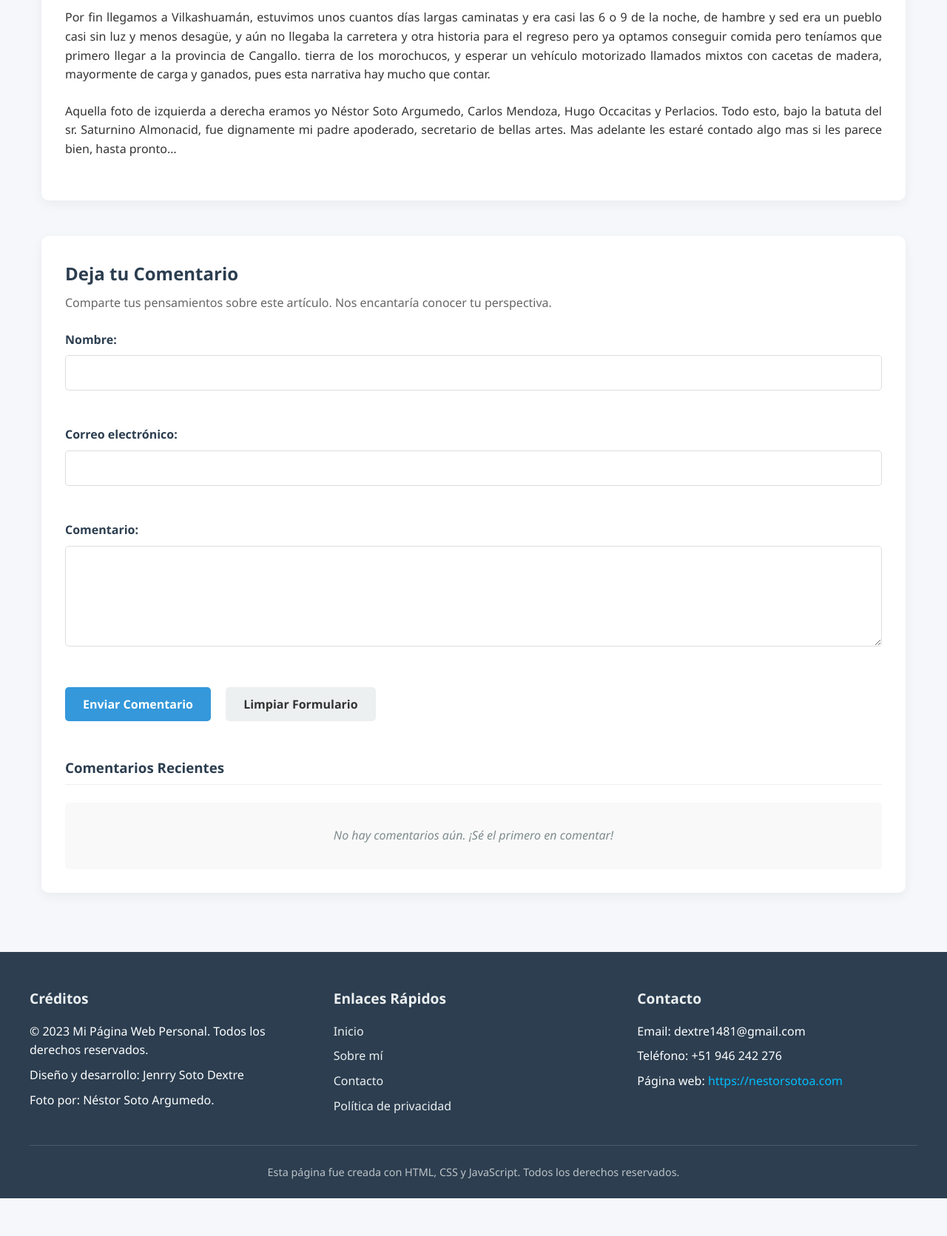
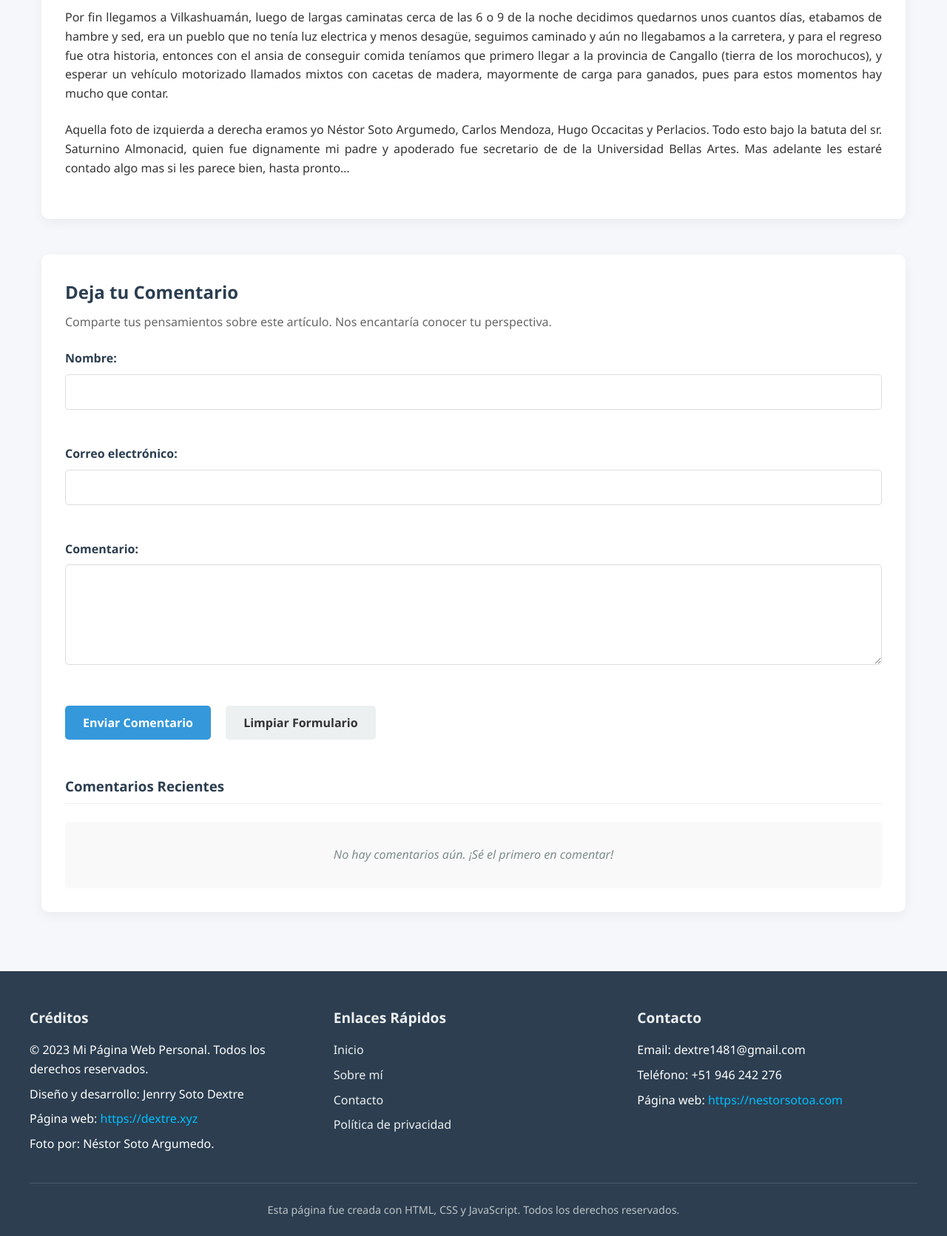
Before and after one commit to jenrrysd/nestorsoto.github.io, a website: page index.html in a window 1280 px wide. Shown: the part 1180-2851 px from the top of the page at 74% size. Before the commit the page ends 2800 px from the top, so only its background shows below. Drawn offline with Linux system fonts and the light colour scheme.

```diff
--- a/index.html
+++ b/index.html
@@ -31,9 +31,9 @@
 
                 <p>Recuerdo que partimos de la ciudad de Ayacucho, en un vehículo de carga, que era el único medio de transporte que había en esa época, y nos llevó hasta la provincia de Vilcashuamán, el viaje fue largo y cansado, pero la emoción de llegar a nuestro destino nos mantenía animados.</p>
 
-                <p>Por fin llegamos a Vilkashuamán, estuvimos unos cuantos días largas caminatas y era casi las 6 o 9 de la noche, de hambre y sed era un pueblo casi sin luz y menos desagüe, y aún no llegaba la carretera y otra historia para el regreso pero ya optamos conseguir comida pero teníamos que primero llegar a la provincia de Cangallo. tierra de los morochucos, y esperar un vehículo motorizado llamados mixtos con cacetas de madera, mayormente de carga y ganados, pues esta narrativa hay mucho que contar.</p>
+                <p>Por fin llegamos a Vilkashuamán, luego de largas caminatas cerca de las 6 o 9 de la noche decidimos quedarnos unos cuantos días, etabamos de hambre y sed, era un pueblo que no tenía luz electrica y menos desagüe, seguimos caminado y aún no llegabamos a la carretera, y para  el regreso fue otra historia, entonces con el ansia de conseguir comida teníamos que primero llegar a la provincia de Cangallo (tierra de los morochucos), y esperar un vehículo motorizado llamados mixtos con cacetas de madera, mayormente de carga para ganados, pues para estos momentos hay mucho que contar.</p>
 
-                <p>Aquella foto de izquierda a derecha eramos yo Néstor Soto Argumedo, Carlos Mendoza, Hugo Occacitas y Perlacios. Todo esto, bajo la batuta del sr. Saturnino Almonacid, fue dignamente mi padre apoderado, secretario de bellas artes. Mas adelante les estaré contado algo mas si les parece bien, hasta pronto…</p>
+                <p>Aquella foto de izquierda a derecha eramos yo Néstor Soto Argumedo, Carlos Mendoza, Hugo Occacitas y Perlacios. Todo esto bajo la batuta del sr. Saturnino Almonacid, quien fue dignamente mi padre y apoderado fue secretario de de la Universidad Bellas Artes. Mas adelante les estaré contado algo mas si les parece bien, hasta pronto…</p>
 
                 <!-- <p>para seguir ecribiendo</p>
 
@@ -90,13 +90,14 @@
                 <h3>Créditos</h3>
                 <p>© 2023 Mi Página Web Personal. Todos los derechos reservados.</p>
                 <p>Diseño y desarrollo: <span id="credito-nombre">Jenrry Soto Dextre</span></p>
+                <p>Página web: <a href="https://dextre.xyz/" class="sitio-externo" target="_blank" rel="noopener noreferrer">https://dextre.xyz</a></p>
                 <p>Foto por: Néstor Soto Argumedo.</p>
             </div>
 
             <div class="enlaces-footer">
                 <h3>Enlaces Rápidos</h3>
                 <ul>
-                    <li><a href="#">Inicio</a></li>
+                    <li><a href="https://jenrrysd.github.io/nestorsoto.github.io/">Inicio</a></li>
                     <li><a href="#">Sobre mí</a></li>
                     <li><a href="#">Contacto</a></li>
                     <li><a href="#">Política de privacidad</a></li>
```
